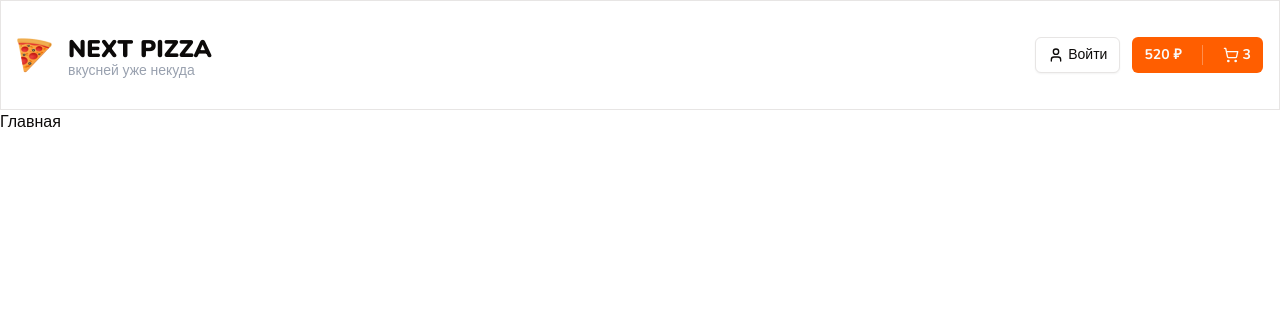
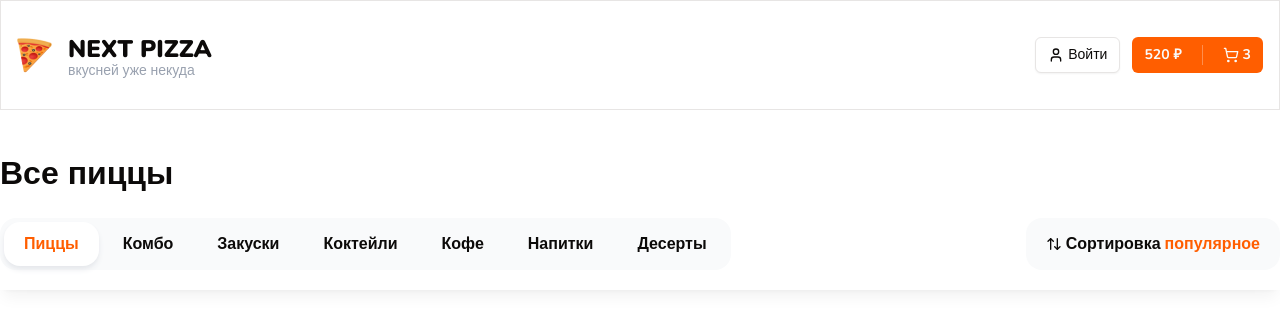
Before and after one commit to alineitgirl/next-pizza-fullstack-app, a Next.js app: page / in a window 1280 px wide. Shown: the top 330 px of the page. Built offline with nearby package versions, Linux system fonts and the light colour scheme.

Commit message:
feat: add categories and sort components

```diff
--- a/app/page.tsx
+++ b/app/page.tsx
@@ -1,8 +1,14 @@
-import { Button } from "@/components/ui/button";
-import Image from "next/image";
+import { Categories, SortPopup, Title, TopBar } from "@/components/index";
+import { Container } from "@/components/index";
 
 export default function Home() {
-  return (
-    <h1>Главная</h1>
-  );
+  return <>
+    <Container className="mt-10">
+      <Title text="Все пиццы" size="lg" className="font-extrabold"/>
+    </Container>
+
+    <TopBar />
+
+    <div style={{height: '3000px'}}></div>
+  </>
 }
--- /dev/null
+++ b/components/shared/categories.tsx
@@ -0,0 +1,25 @@
+import React from 'react';
+import { cn } from '@/lib/utils';
+
+interface Props {
+    className?: string;
+}
+
+const cats = ['Пиццы', 'Комбо', 'Закуски', 'Коктейли', 'Кофе', 'Напитки', 'Десерты'];
+const activeIndex = 0;
+
+export const Categories : React.FC<Props> = ({ className }) => {
+    return (
+        <div className={cn('inline-flex gap-1 bg-gray-50 p-1 rounded-2xl', className)}>
+            {
+                cats.map((cat, index) => (
+                    <a key={index} className={cn('flex items-center font-bold h-11 rounded-2xl px-5',
+                        activeIndex === index && 'bg-white shadow-md shadow-gray-200 text-primary'
+                    )}>
+                        <button>{cat}</button>
+                    </a>
+                ))
+            }
+        </div>
+    )
+}
--- a/components/shared/index.ts
+++ b/components/shared/index.ts
@@ -1,2 +1,6 @@
 export { Header } from './header';
 export { Container } from './container';
+export { Title } from './title';
+export { Categories } from './categories';
+export { SortPopup } from './sort-popup';
+export { TopBar } from './top-bar';
--- /dev/null
+++ b/components/shared/sort-popup.tsx
@@ -0,0 +1,17 @@
+import React from "react";
+import { cn } from "@/lib/utils";
+import { ArrowUpDown } from "lucide-react";
+
+interface Props {
+  className?: string;
+}
+
+export const SortPopup: React.FC<Props> = ({ className }) => {
+  return (
+    <div className={cn("inline-flex items-center gap-1 bg-gray-50 px-5 h-[52px] rounded-2xl cursor-pointer", className)}>
+        <ArrowUpDown size={16} />
+        <b>Сортировка</b>
+        <b className="text-primary">популярное</b>
+    </div>
+  );
+};
--- /dev/null
+++ b/components/shared/title.tsx
@@ -0,0 +1,41 @@
+import clsx from "clsx";
+import React from "react";
+
+type TitleSize = 'xs' | 'sm' | 'md' | 'lg' | 'xl' | '2xl';
+
+
+interface Props {
+    size? : TitleSize;
+    className?: string;
+    text : string;
+}
+
+export const Title: React.FC<Props> = ({ size = 'sm', className, text }) => {
+    const mapTagBySize = {
+        xs: 'h5',
+        sm: 'h4',
+        md: 'h3',
+        lg: 'h2',
+        xl: 'h1',
+        '2xl': 'h1'
+    } as const;
+
+    const mapClassNameBySize = {
+        xs: 'text-[16px]',
+        sm: 'text-[22px]',
+        md: 'text-[26px]',
+        lg: 'text-[32px]',
+        xl: 'text-[40px]',
+        '2xl': 'text-[48px]',
+    };
+
+    return React.createElement(
+        mapTagBySize[size],
+        {
+            className: clsx(
+                mapClassNameBySize[size],
+                className
+            )
+        }, text
+    );
+}
--- /dev/null
+++ b/components/shared/top-bar.tsx
@@ -0,0 +1,20 @@
+import React from "react";
+import { cn } from "@/lib/utils";
+import { Container } from "@/components/index";
+import { Categories } from "@/components/index";
+import { SortPopup } from "@/components/index";
+
+interface Props {
+    className? : string;
+}
+
+export const TopBar : React.FC<Props> = ({ className }) => {
+    return (
+        <div className={cn("sticky top-0 bg-white py-5 shadow-lg shadow-black/5 z-10", className)}>
+            <Container className="relative flex items-center">
+                <Categories className="mr-auto" />
+                <SortPopup className="ml-auto" />
+            </Container>
+        </div>
+    )
+}
```
